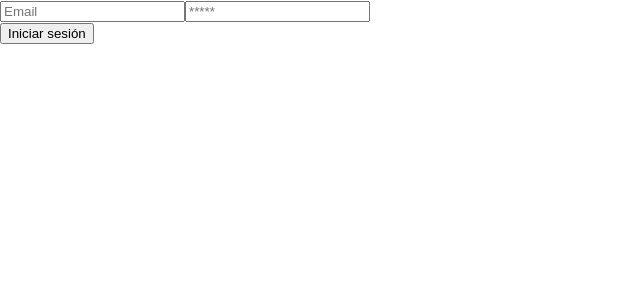
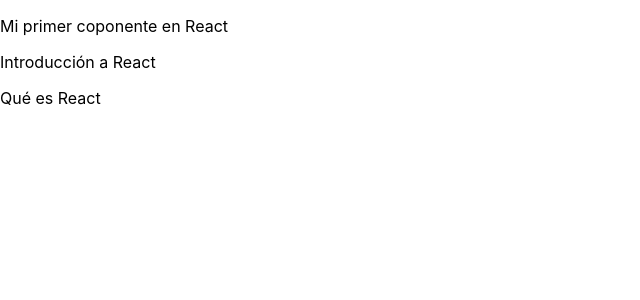
Before and after one commit to dannydj/react-fundamentals, a React (Create React App) app: page / in a window 1280 px wide. Shown: the top 300 px of the page, without its empty margins (0-640 px from the left). Built offline with nearby package versions, Linux system fonts and the light colour scheme.

Commit message:
Collections

```diff
--- a/src/App.js
+++ b/src/App.js
@@ -1,49 +1,25 @@
 import React, { Component } from 'react';
 import './App.css';
 
-class MyForm extends Component {
+class Blog extends Component {
 	constructor(props) {
 		super(props);
-
 		this.state = {
-			email: '',
-			password: ''
+			articles: [
+				'Mi primer coponente en React',
+				'Introducción a React',
+				'Qué es React'
+			]
 		};
 	}
 
-	/** Lo que esta función hace es modificar el state cuando haya cambios en los inputs del formulario.
-	 * Con un mismo método se puede sincronizar cualquier cambio en cualquier control con cualquier propiedad del state
-	 */
-	syncChanges = (value, property) => {
-		let state = {};
-		state[property] = value;
-		this.setState(state);
-	};
-
-	submitForm = () => {
-		console.log(this.state);
-	}
-
-	/** El evento onChange tiene una funcion cuyo argumento es el evento (recibe el evento). En base al evento puedo obtener el valor del control (del input) es
-	 * a traves de target.value
-	 *
-	 * ev.target.value se desgloza asi:
-	 * event: es un objeto que contiene toda clase de datos acerca del evento que acaba de dispararse
-	 * target: es una propiedad del evento que contiene el elemento que disparó ese evento o en el que suceció el evento
-	 * value: cotiene el valor del cambio que hizo el usuario (lo que ha escrito), lo toma de la propiedad value pero del input
-	 *  */
 	render() {
 		return (
-			<form>
-				<input onChange={(ev) => { this.syncChanges(ev.target.value, 'email') }}
-					type="email" value={this.state.email} placeholder="Email" />
-				<input onChange={(ev) => { this.syncChanges(ev.target.value, 'password') }}
-					type="password" value={this.state.password} placeholder="*****" />
-				<div>
-					<input onClick={this.submitForm}
-						type="submit" value="Iniciar sesión" />
-				</div>
-			</form>
+			<div>
+				{
+					this.state.articles.map((title) => <p>{title}</p>)
+				}
+			</div>
 		);
 	}
 }
@@ -52,7 +28,7 @@
 	render() {
 		return (
 			<div>
-				<MyForm />
+				<Blog />
 			</div>
 		);
 	}
```
